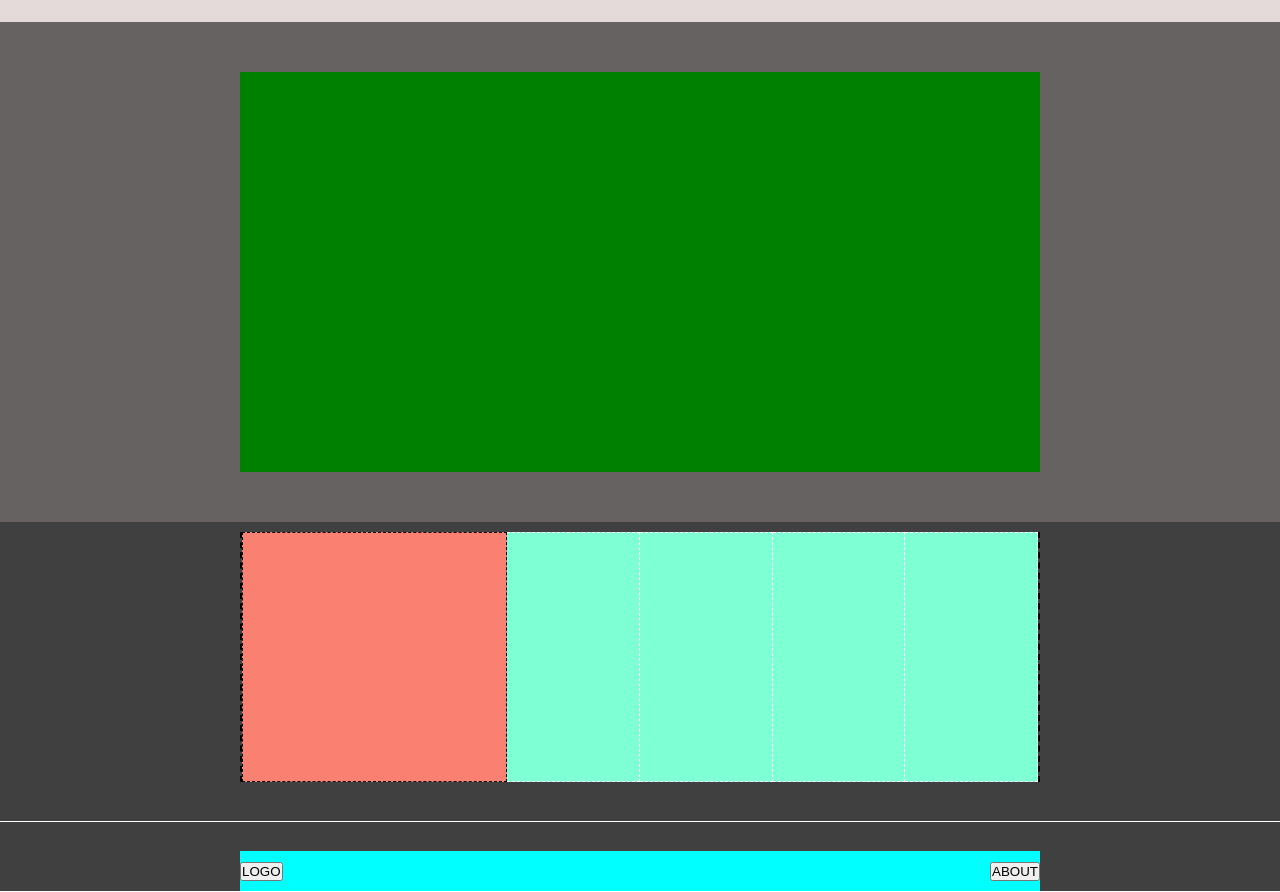
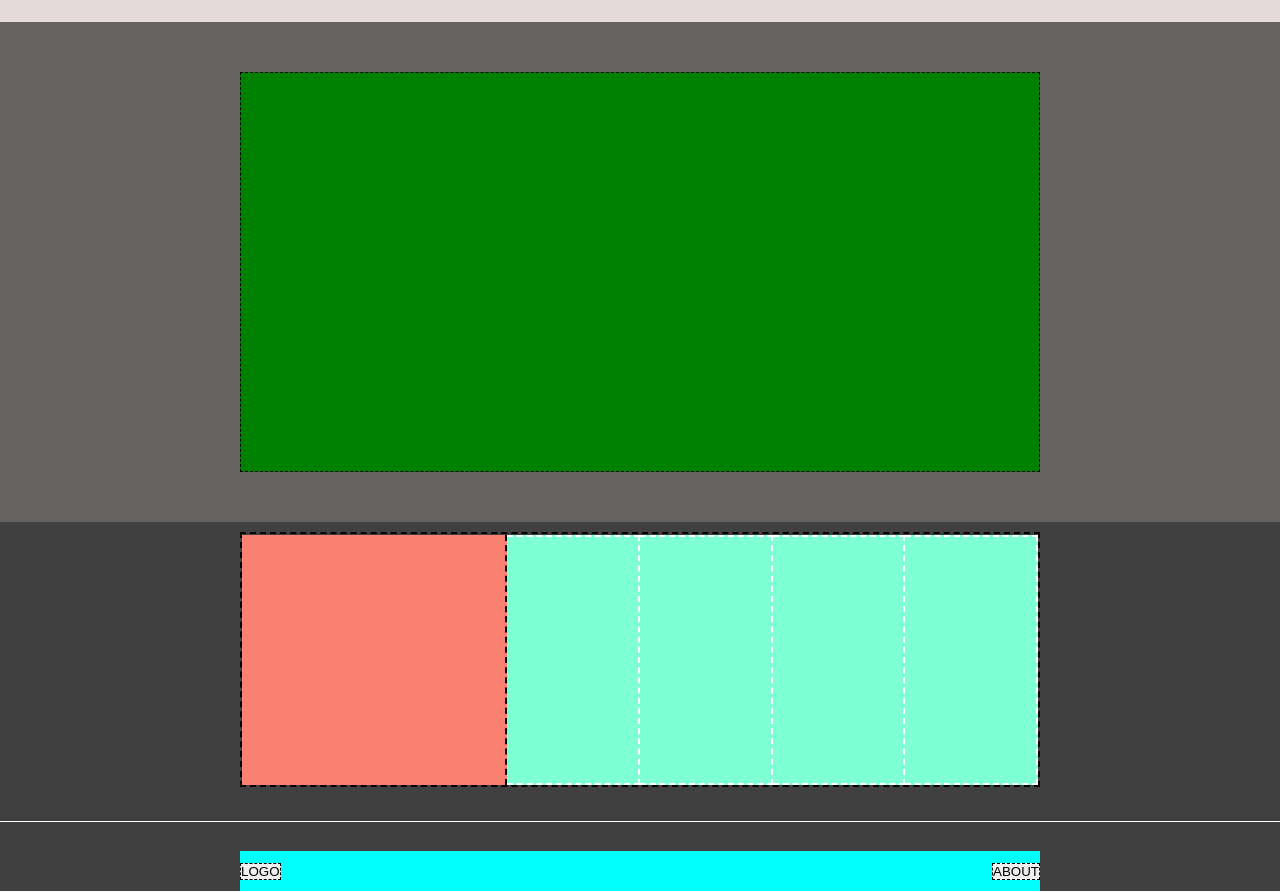
Before and after one commit to Fedekh/htmlcss-struttura-discord, a plain HTML site: page index.html in a window 1280 px wide. Shown: the part 1010-1902 px from the top of the page. Drawn offline with Linux system fonts and the light colour scheme.

Commit message:
add border dashed to all block needed. end

```diff
--- a/css/style.css
+++ b/css/style.css
@@ -88,6 +88,7 @@ ul.nav {
     height: 200px;
     width: 70%;
     background-color: rgb(204, 60, 156);
+    border: 1px dashed black;
 }
 
 .main-header {
@@ -102,6 +103,7 @@ ul.nav {
     height: 200px;
     width: calc(2/3 * 800px);
     background-color: blue;
+    border: 1px dashed black;
 }
 
 .pink{
@@ -109,6 +111,7 @@ ul.nav {
     height: 200px;
     width: calc(1/3 * 800px);
     background-color: pink;
+    border: 1px dashed black;
 }
 
 /* FLEX CLASS FOR MAIN SECTIONS NO REVERSE */
@@ -138,6 +141,7 @@ ul.nav {
     background-color: green;
     height: 400px;
     width: 800px;
+    border: 1px dashed black;
 
 }
 
@@ -161,8 +165,9 @@ ul.nav {
     justify-content: center;
     align-items: center;
     width: 800px;
-    height: 250px;
-    border: 2px dashed black; /* Non so perche non me lo prende su live server, rimangono solo i bordi laterali, provo un altra strada per i bordi tratteggiati */
+    height: 255px; /* Affiche nel mio live server comparisse il piu fedele allo screen ho dovuto optare per questo stratagemma. compaiono ora i 2 bordi quasi sovrapposti */
+    border: 2px dashed black;
+
 }
 
 /* PINK BLOCK */
@@ -170,7 +175,8 @@ ul.nav {
 background-color: salmon;
     width: calc(800px * 2/5);
     height: 250px;
-    border: 1px dashed black;
+    border-right: 2px dashed black;
+
 }
 
 /* AQUAMARINE BLOCKS */
@@ -178,9 +184,10 @@ background-color: salmon;
     background-color: aquamarine;
     width: calc(800px / 5);
     height: 250px;
-    border-right: 1px dashed white;
-    border-top: 1px dashed white;
-    border-bottom: 1px dashed white;
+    border-right: 2px dashed white;
+    border-top: 2px dashed white;
+    border-bottom: 2px dashed white;
+
 }
 
 /* MAIN FOOTER TOP */
@@ -221,3 +228,8 @@ background-color: salmon;
     align-items: flex-end;
 
 }
+
+/* BUTTON */
+button {
+    border: 1px dashed black;
+}
```
